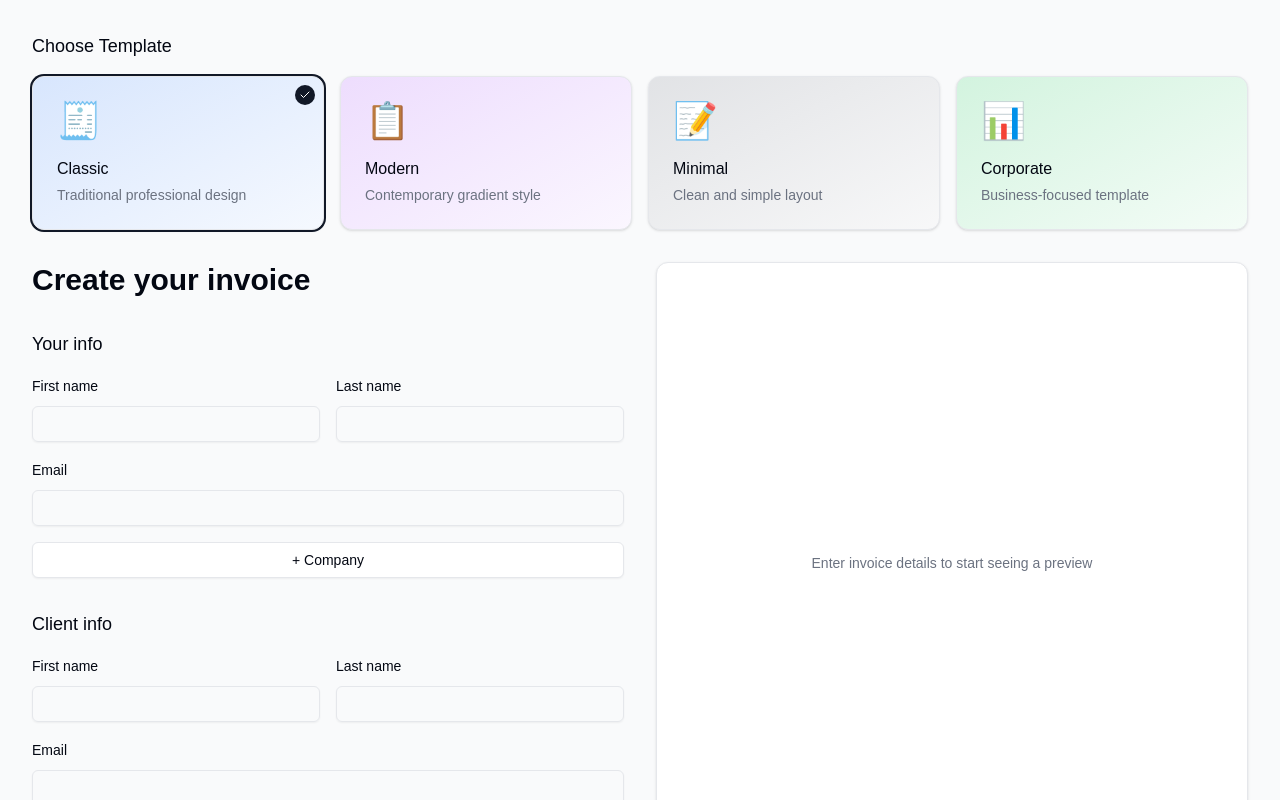
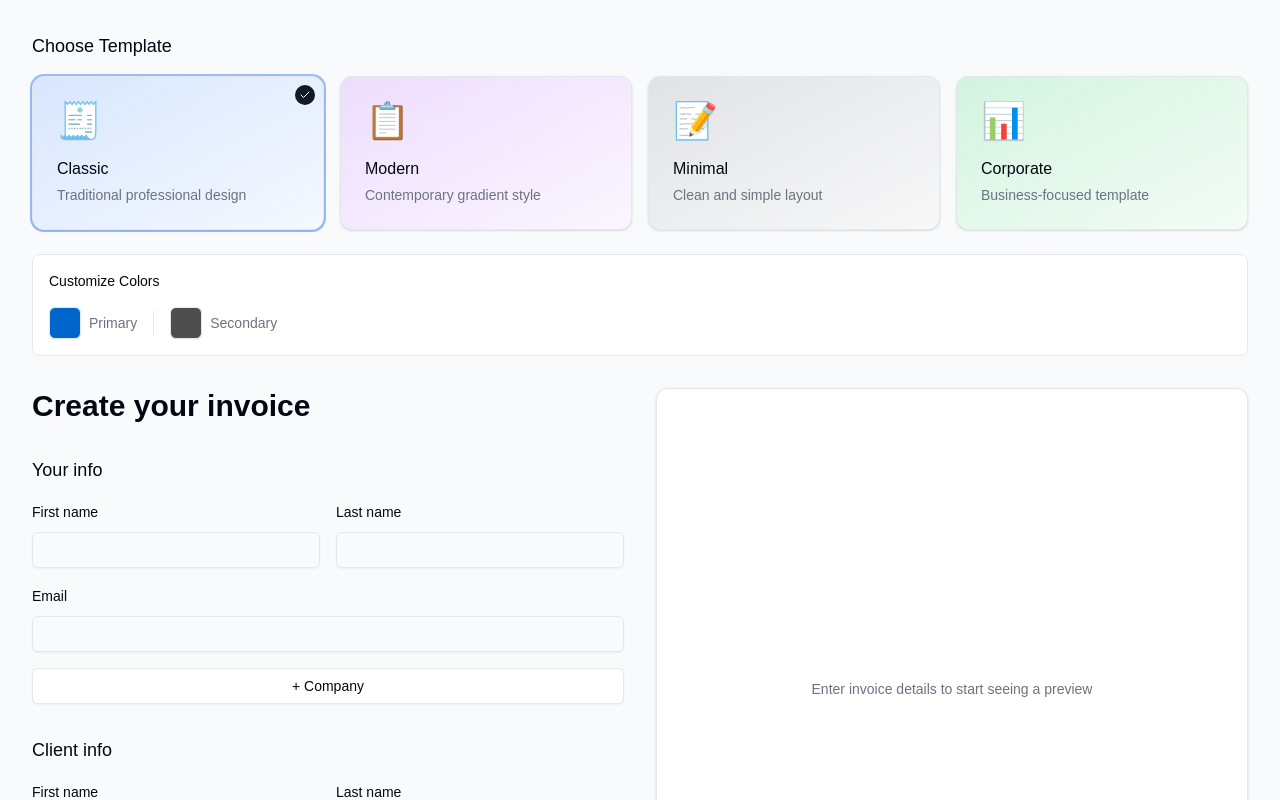
Before and after one commit to jeevan-vj/invoice-generator, a Next.js app in the folder invoice-generator/: page / in a window 1280 px wide. Shown: the top 800 px of the page. Built offline with nearby package versions, Linux system fonts and the light colour scheme.

Commit message:
add color picker and theme customization to template selector; update modern template to accept theme props

```diff
--- a/invoice-generator/components/invoice-generator.tsx
+++ b/invoice-generator/components/invoice-generator.tsx
@@ -41,6 +41,10 @@ export default function InvoiceGenerator() {
   const [selectedTemplate, setSelectedTemplate] = useState<TemplateOption>("classic")
   const [isPDFReady, setIsPDFReady] = useState(false)
   const invoiceRef = useRef<HTMLDivElement>(null)
+  const [theme, setTheme] = useState({
+    primary: "#0066cc",
+    secondary: "#4d4d4d"
+  })
 
   useEffect(() => {
     setIsPDFReady(true)
@@ -66,11 +70,11 @@ export default function InvoiceGenerator() {
   const renderTemplate = () => {
     switch (selectedTemplate) {
       case "modern":
-        return <ModernTemplate data={invoiceData} />
+        return <ModernTemplate data={invoiceData} theme={theme} />
       case "minimal":
-        return <MinimalTemplate data={invoiceData} />
+        return <MinimalTemplate data={invoiceData} theme={theme} />
       default:
-        return <InvoicePreview data={invoiceData} />
+        return <InvoicePreview data={invoiceData} theme={theme} />
     }
   }
 
@@ -80,6 +84,8 @@ export default function InvoiceGenerator() {
         <TemplateSelector
           selected={selectedTemplate}
           onSelect={setSelectedTemplate}
+          theme={theme}
+          onThemeChange={setTheme}
         />
         <div className="grid gap-8 lg:grid-cols-2">
           <article className="space-y-8">
--- a/invoice-generator/components/invoice-templates/modern.tsx
+++ b/invoice-generator/components/invoice-templates/modern.tsx
@@ -2,7 +2,7 @@ import { Card, CardContent } from "@/components/ui/card"
 import { InvoiceData } from "@/types/invoice"
 import { calculateSubtotal, calculateTax, formatCurrency } from "@/utils/calculations"
 
-export function ModernTemplate({ data }: { data: InvoiceData }) {
+export function ModernTemplate({ data, theme }: { data: InvoiceData, theme: { primary: string, secondary: string } }) {
   const subtotal = calculateSubtotal(data.items)
   const tax = calculateTax(subtotal, data.taxRate)
   const total = subtotal + tax
@@ -22,9 +22,9 @@ export function ModernTemplate({ data }: { data: InvoiceData }) {
   return (
     <Card className="bg-gradient-to-br from-white to-gray-50">
       <CardContent className="p-8">
-        <div className="space-y-8">
+        <div className="space-y-8" style={{ '--invoice-primary': theme.primary, '--invoice-secondary': theme.secondary } as React.CSSProperties}>
           <div className="flex justify-between items-center">
-            <h2 className="text-3xl font-bold bg-gradient-to-r from-primary to-primary/60 bg-clip-text text-transparent">
+            <h2 className="text-3xl font-bold" style={{ color: theme.primary }}>
               INVOICE
             </h2>
             <div className="text-right">
--- a/invoice-generator/components/template-selector.tsx
+++ b/invoice-generator/components/template-selector.tsx
@@ -1,12 +1,21 @@
 import { Card, CardContent } from "@/components/ui/card"
 import { cn } from "@/lib/utils"
 import { Check } from "lucide-react"
+import { ColorPicker } from "@/components/ui/color-picker"
+import { Separator } from "@/components/ui/separator"
 
 export type TemplateOption = "classic" | "modern" | "minimal" | "corporate"
+
+interface TemplateTheme {
+  primary: string
+  secondary: string
+}
 
 interface TemplateSelectorProps {
   selected: TemplateOption
   onSelect: (template: TemplateOption) => void
+  theme: TemplateTheme
+  onThemeChange: (theme: TemplateTheme) => void
 }
 
 const templates = [
@@ -40,8 +49,14 @@ const templates = [
   }
 ]
 
-export function TemplateSelector({ selected, onSelect }: TemplateSelectorProps) {
+export function TemplateSelector({
+  selected,
+  onSelect,
+  theme,
+  onThemeChange
+}: TemplateSelectorProps) {
   return (
+    <div className="space-y-6">
       <div className="space-y-4">
         <h3 className="text-lg font-medium">Choose Template</h3>
         <div className="grid grid-cols-2 lg:grid-cols-4 gap-4">
@@ -52,9 +67,14 @@ export function TemplateSelector({ selected, onSelect }: TemplateSelectorProps)
                 "relative cursor-pointer transition-all hover:scale-105",
                 "bg-gradient-to-br",
                 template.color,
-              selected === template.id && "ring-2 ring-primary"
+                selected === template.id && "ring-2",
+                selected === template.id && { borderColor: theme.primary }
               )}
               onClick={() => onSelect(template.id as TemplateOption)}
+              style={{
+                '--theme-primary': theme.primary,
+                '--theme-secondary': theme.secondary,
+              } as React.CSSProperties}
             >
               {selected === template.id && (
                 <div className="absolute top-2 right-2 h-5 w-5 rounded-full bg-primary text-white flex items-center justify-center">
@@ -74,5 +94,29 @@ export function TemplateSelector({ selected, onSelect }: TemplateSelectorProps)
           ))}
         </div>
       </div>
+
+      <div className="p-4 rounded-lg border bg-card">
+        <div className="space-y-4">
+          <h4 className="text-sm font-medium">Customize Colors</h4>
+          <div className="flex items-center gap-4">
+            <div className="flex items-center gap-2">
+              <ColorPicker
+                color={theme.primary}
+                onChange={(color) => onThemeChange({ ...theme, primary: color })}
+              />
+              <span className="text-sm text-muted-foreground">Primary</span>
+            </div>
+            <Separator orientation="vertical" className="h-6" />
+            <div className="flex items-center gap-2">
+              <ColorPicker
+                color={theme.secondary}
+                onChange={(color) => onThemeChange({ ...theme, secondary: color })}
+              />
+              <span className="text-sm text-muted-foreground">Secondary</span>
+            </div>
+          </div>
+        </div>
+      </div>
+    </div>
   )
 }
--- /dev/null
+++ b/invoice-generator/components/ui/color-picker.tsx
@@ -0,0 +1,31 @@
+"use client"
+
+import { Popover, PopoverContent, PopoverTrigger } from "@/components/ui/popover"
+import { Button } from "@/components/ui/button"
+import { cn } from "@/lib/utils"
+import { HexColorPicker } from "react-colorful"
+
+interface ColorPickerProps {
+  color: string
+  onChange: (color: string) => void
+  className?: string
+}
+
+export function ColorPicker({ color, onChange, className }: ColorPickerProps) {
+  return (
+    <Popover>
+      <PopoverTrigger asChild>
+        <Button
+          variant="outline"
+          className={cn("w-8 h-8 p-0", className)}
+          style={{ backgroundColor: color }}
+        >
+          <span className="sr-only">Pick color</span>
+        </Button>
+      </PopoverTrigger>
+      <PopoverContent className="w-auto p-3">
+        <HexColorPicker color={color} onChange={onChange} />
+      </PopoverContent>
+    </Popover>
+  )
+}
--- /dev/null
+++ b/invoice-generator/components/ui/popover.tsx
@@ -0,0 +1,33 @@
+"use client"
+
+import * as React from "react"
+import * as PopoverPrimitive from "@radix-ui/react-popover"
+
+import { cn } from "@/lib/utils"
+
+const Popover = PopoverPrimitive.Root
+
+const PopoverTrigger = PopoverPrimitive.Trigger
+
+const PopoverAnchor = PopoverPrimitive.Anchor
+
+const PopoverContent = React.forwardRef<
+  React.ElementRef<typeof PopoverPrimitive.Content>,
+  React.ComponentPropsWithoutRef<typeof PopoverPrimitive.Content>
+>(({ className, align = "center", sideOffset = 4, ...props }, ref) => (
+  <PopoverPrimitive.Portal>
+    <PopoverPrimitive.Content
+      ref={ref}
+      align={align}
+      sideOffset={sideOffset}
+      className={cn(
+        "z-50 w-72 rounded-md border bg-popover p-4 text-popover-foreground shadow-md outline-none data-[state=open]:animate-in data-[state=closed]:animate-out data-[state=closed]:fade-out-0 data-[state=open]:fade-in-0 data-[state=closed]:zoom-out-95 data-[state=open]:zoom-in-95 data-[side=bottom]:slide-in-from-top-2 data-[side=left]:slide-in-from-right-2 data-[side=right]:slide-in-from-left-2 data-[side=top]:slide-in-from-bottom-2",
+        className
+      )}
+      {...props}
+    />
+  </PopoverPrimitive.Portal>
+))
+PopoverContent.displayName = PopoverPrimitive.Content.displayName
+
+export { Popover, PopoverTrigger, PopoverContent, PopoverAnchor }
--- a/invoice-generator/package.json
+++ b/invoice-generator/package.json
@@ -10,6 +10,7 @@
   },
   "dependencies": {
     "@radix-ui/react-label": "^2.1.1",
+    "@radix-ui/react-popover": "^1.1.4",
     "@radix-ui/react-radio-group": "^1.2.2",
     "@radix-ui/react-separator": "^1.1.1",
     "@radix-ui/react-slot": "^1.1.1",
@@ -20,6 +21,7 @@
     "lucide-react": "^0.468.0",
     "next": "14.2.16",
     "react": "^18",
+    "react-colorful": "^5.6.1",
     "react-dom": "^18",
     "tailwind-merge": "^2.5.5",
     "tailwindcss-animate": "^1.0.7"
```
Also changed, not shown: 1 other file (tests, documents, lock files or other folders). Lines whose indentation alone changed are shown as unchanged.
